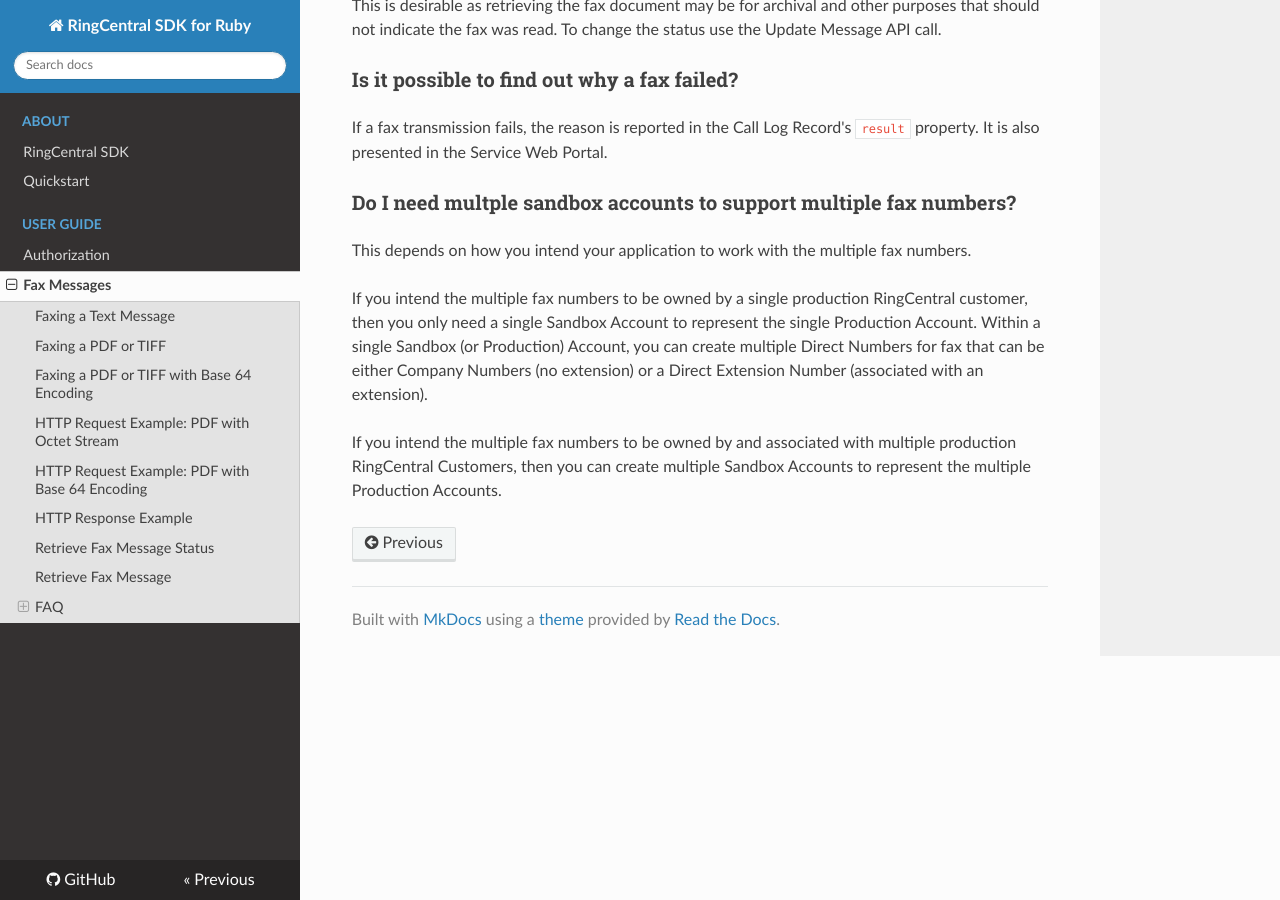
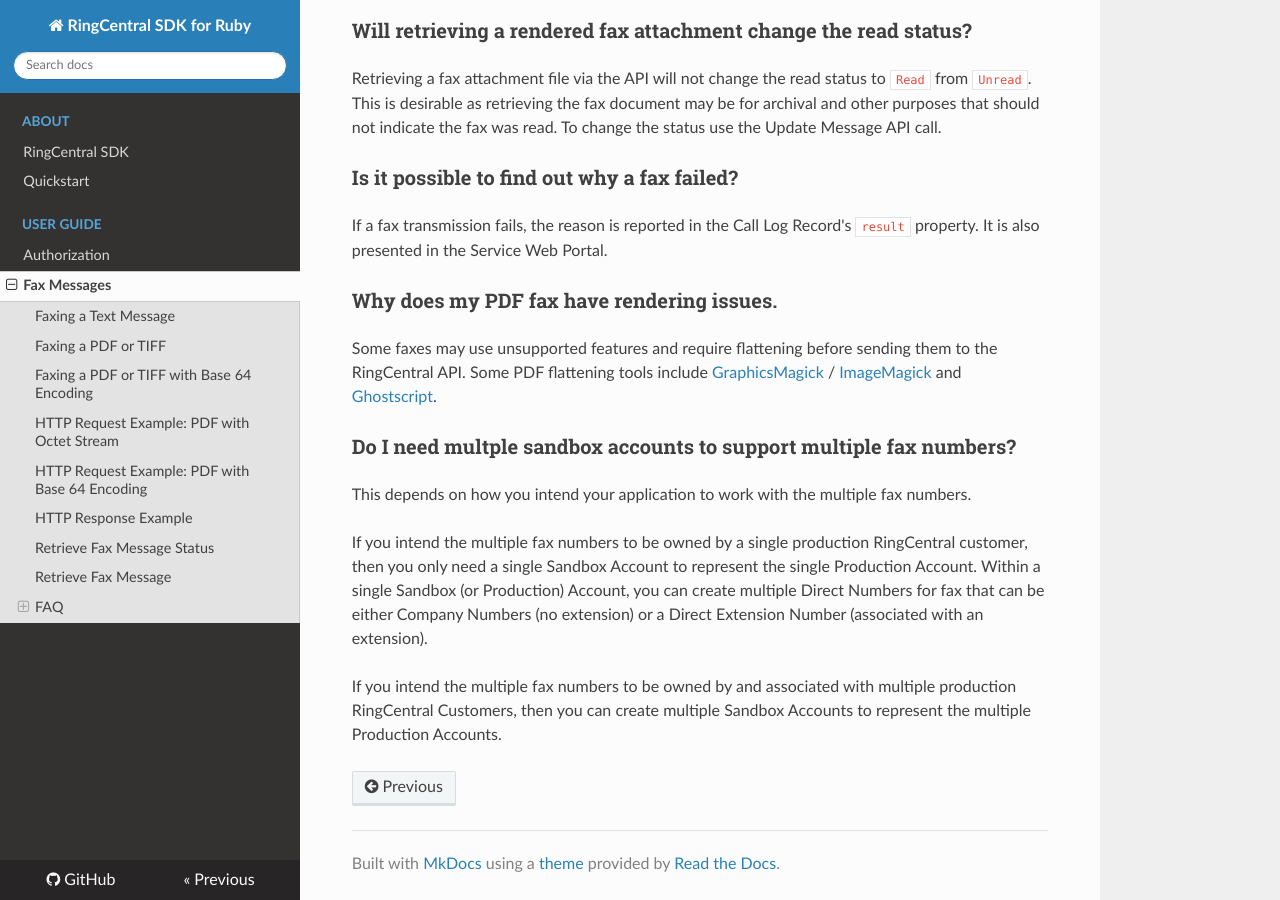
Before and after one commit to grokify/ringcentral-sdk-ruby, an MkDocs documentation site: the page built from docs/usage/messages/Fax-Messages.md, in a window 1280 px wide and 900 px high, scrolled down 4656 px. Built offline with MkDocs 1.6.1, drawn with Linux system fonts in a browser that asks for light colours; nearby versions of some CDN libraries; old or Windows-style settings are respelled for this version of MkDocs; some of the changed text lies outside the part shown.

Commit message:
update fax test and docs

```diff
--- a/docs/usage/messages/Fax-Messages.md
+++ b/docs/usage/messages/Fax-Messages.md
@@ -197,6 +197,10 @@
 
 RingCentral supports 29 file types including PDF, TIFF, DOCX, DOC, XLSX, XLS, RTF, HTML, XML and many more. These are listed in the [API Developer Guide](https://developers.ringcentral.com/api-docs/) along with the accepted MIME types.
 
+### Is there a limit on fax file size?
+
+Fax files are limited to 20 MB or 200 pages.
+
 ### Is providing a filename in the Content-Disposition header necessary?
 
 A filename isn't necessary but if you provide one, it will be displayed in the [RingCentral Online Account Portal](https://service.ringcentral.com).
@@ -225,6 +229,10 @@
 
 If a fax transmission fails, the reason is reported in the Call Log Record's `result` property. It is also presented in the Service Web Portal.
 
+### Why does my PDF fax have rendering issues.
+
+Some faxes may use unsupported features and require flattening before sending them to the RingCentral API. Some PDF flattening tools include [GraphicsMagick](http://www.graphicsmagick.org/) / [ImageMagick](http://www.imagemagick.org/) and [Ghostscript](http://www.ghostscript.com/).
+
 ### Do I need multple sandbox accounts to support multiple fax numbers?
 
 This depends on how you intend your application to work with the multiple fax numbers.
```
Also changed, not shown: 1 other file.
